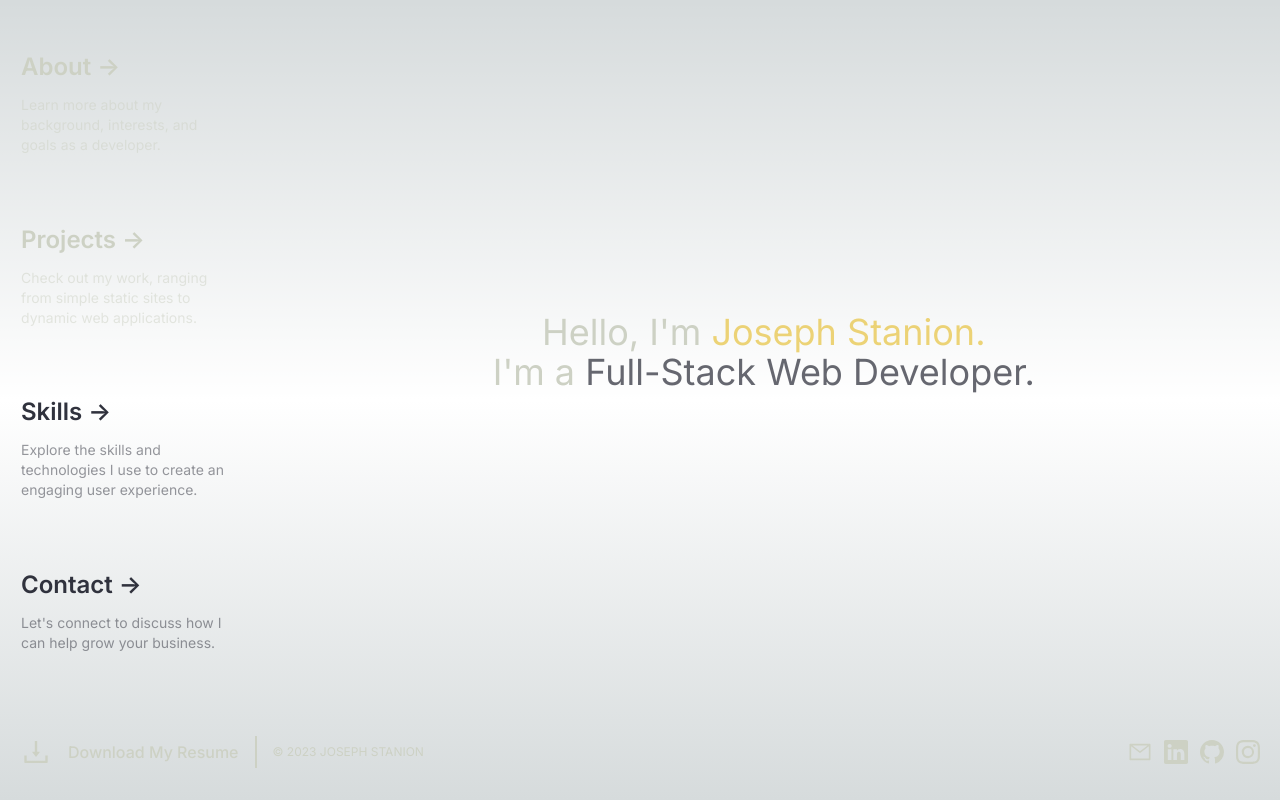
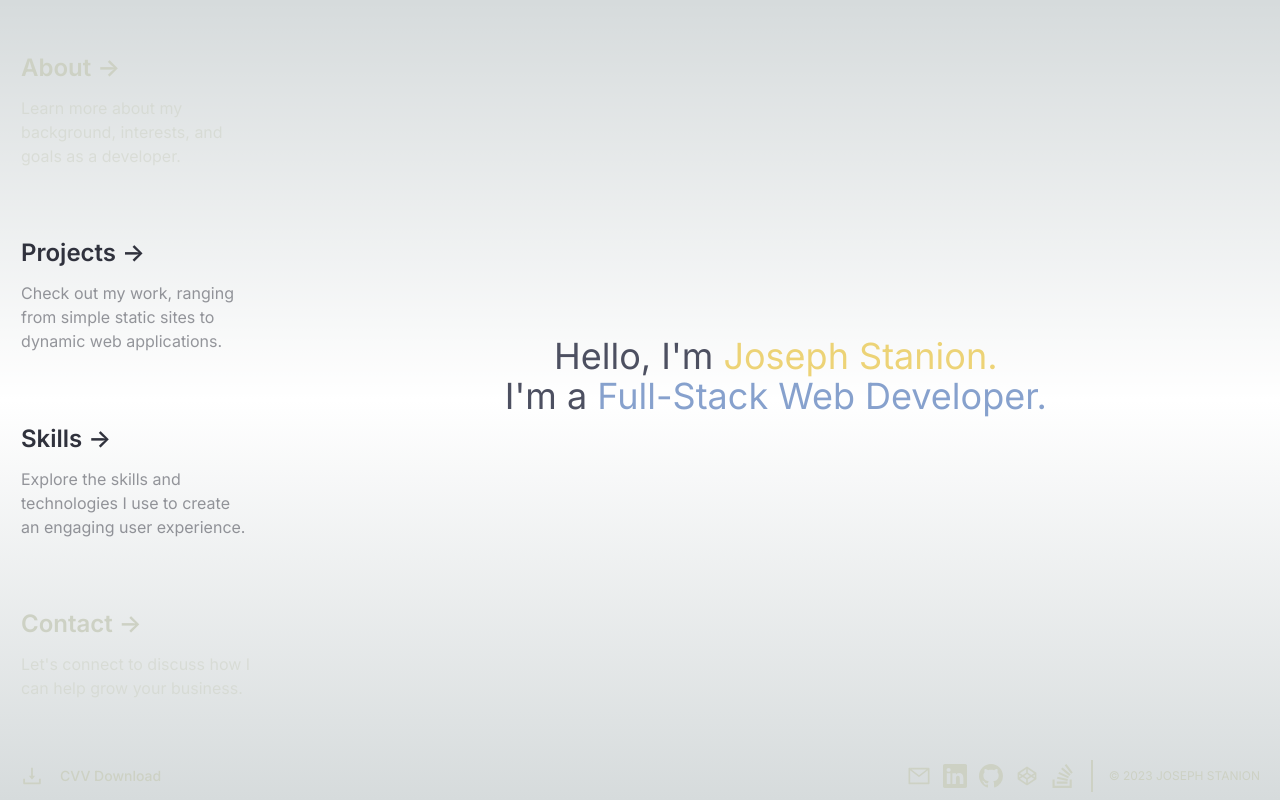
Before and after one commit to Jstanion/Portfolio, a Next.js app: page / in a window 1280 px wide. Built offline with nearby package versions, Linux system fonts and the light colour scheme.

Commit message:
added CSS properties to main components files

```diff
--- a/components/Footer.jsx
+++ b/components/Footer.jsx
@@ -1,23 +1,20 @@
 import React from "react";
 import Link from "next/link";
-import { BsGithub, BsLinkedin, BsInstagram } from "react-icons/bs";
-import { AiOutlineMail, AiOutlineDownload } from "react-icons/ai";
+import { BsGithub, BsLinkedin, BsStackOverflow } from "react-icons/bs";
+import { AiOutlineMail, AiOutlineDownload, AiOutlineCodepen } from "react-icons/ai";
 
 export default function Footer() {
   return (
     <footer className="text-mdGray body-font">
-      <div className="container px-5 py-8 mx-auto flex items-center sm:flex-row flex-col">
+      <div className="container px-5 py-2 mx-auto flex items-center sm:flex-row flex-col">
         <a
           href="/Joseph_Stanion_Resume.pdf"
-          className="flex title-font font-medium items-center md:justify-start justify-center text-ltGray hover:text-yellow"
+          className="flex text-sm title-font font-medium items-center md:justify-start justify-center text-ltGray hover:text-yellow"
           download
         >
-          <AiOutlineDownload size={32} className="mr-4"/>
-          Download My Resume
+          <AiOutlineDownload size={24} className="mr-4"/>
+          CVV Download
         </a>
-        <p className="text-xs text-ltGray sm:ml-4 sm:pl-4 sm:border-l-2 sm:border-ltGray sm:py-2 sm:mt-0 mt-4">
-          © 2023 JOSEPH STANION
-        </p>
         <span className="inline-flex sm:ml-auto sm:mt-0 mt-4 justify-center sm:justify-start">
           <Link href="mailto:joseph.stanion@gmail.com" className="text-ltGray hover:text-yellow">
             <AiOutlineMail size={24} />
@@ -32,12 +29,22 @@ export default function Footer() {
             <BsGithub size={24} />
           </Link>
           <Link
-            href="https://www.instagram.com/digital_alchemy7/"
+            href="https://codepen.io/Jstanion"
             className="ml-3 text-ltGray hover:text-yellow"
           >
-            <BsInstagram size={24} />
+            <AiOutlineCodepen size={24} />
           </Link>
+          <Link
+            href="https://stackoverflow.com/users/21083718/joey"
+            className="ml-3 text-ltGray hover:text-yellow"
+          >
+            <BsStackOverflow size={24} />
+          </Link>
+
         </span>
+        <p className="text-xs text-ltGray sm:ml-4 sm:pl-4 sm:border-l-2 sm:border-ltGray sm:py-2 sm:mt-0 mt-4">
+          © 2023 JOSEPH STANION
+        </p>
       </div>
     </footer>
   );
--- a/components/Hero.jsx
+++ b/components/Hero.jsx
@@ -3,14 +3,14 @@ import React from "react";
 export default function Hero() {
   return (
     <div className="flex w-full text-center items-center justify-center">
-      <p className="text-4xl text-ltGray">
+      <p className="text-4xl text-mdGray">
         Hello, I&apos;m{" "}
-        <span className="text-yellow dark:drop-shadow-[0_0_0.3rem_#ffffff70] animate-pulse">
+        <span className="text-yellow dark:drop-shadow-[0_0_0.3rem_#e8c54770] animate-pulse">
           Joseph Stanion.
         </span>
         <br />
         I&apos;m a{" "}
-        <span className="text-dkGray dark:drop-shadow-[0_0_0.3rem_#ffffff70] animate-pulse">
+        <span className="text-blue dark:drop-shadow-[0_0_0.3rem_#5c80bc70] animate-pulse">
           Full-Stack Web Developer.
         </span>
       </p>
--- a/components/Navbar.jsx
+++ b/components/Navbar.jsx
@@ -16,7 +16,7 @@ export default function Navbar() {
           </span>
         </h2>
         <p
-          className={`m-0 max-w-[30ch] text-sm opacity-50 text-ltGray group-hover:text-yellow`}
+          className={`m-0 max-w-[30ch] opacity-50 text-ltGray group-hover:text-yellow`}
         >
           Learn more about my background, interests, and goals as a developer.
         </p>
@@ -27,7 +27,7 @@ export default function Navbar() {
         className="group rounded-lg border border-transparent px-5 py-4 transition-colors hover:border-gray-300 hover:bg-gray-100 hover:dark:border-neutral-700 hover:dark:bg-neutral-800 hover:dark:bg-opacity-30"
       >
         <h2
-          className={`mb-3 text-2xl font-semibold text-ltGray group-hover:text-yellow`}
+          className={`mb-3 text-2xl font-semibold text-dkGray group-hover:text-yellow`}
         >
           Projects{" "}
           <span className="inline-block transition-transform duration-500 group-hover:translate-x-5 motion-reduce:transform-none group-hover:text-yellow">
@@ -35,7 +35,7 @@ export default function Navbar() {
           </span>
         </h2>
         <p
-          className={`m-0 max-w-[30ch] text-sm opacity-50 text-ltGray group-hover:text-yellow`}
+          className={`m-0 max-w-[30ch] opacity-50 text-dkGray group-hover:text-yellow`}
         >
           Check out my work, ranging from simple static sites to dynamic web
           applications.
@@ -55,7 +55,7 @@ export default function Navbar() {
           </span>
         </h2>
         <p
-          className={`m-0 max-w-[30ch] text-sm opacity-50 text-dkGray group-hover:text-yellow`}
+          className={`m-0 max-w-[30ch] opacity-50 text-dkGray group-hover:text-yellow`}
         >
           Explore the skills and technologies I use to create an engaging user
           experience.
@@ -67,7 +67,7 @@ export default function Navbar() {
         className="group rounded-lg border border-transparent px-5 py-4 transition-colors hover:border-gray-300 hover:bg-gray-100 hover:dark:border-neutral-700 hover:dark:bg-neutral-800/30"
       >
         <h2
-          className={`mb-3 text-2xl font-semibold text-dkGray group-hover:text-yellow`}
+          className={`mb-3 text-2xl font-semibold text-ltGray group-hover:text-yellow`}
         >
           Contact{" "}
           <span className="inline-block transition-transform duration-500 group-hover:translate-x-5 motion-reduce:transform-none group-hover:text-yellow">
@@ -75,7 +75,7 @@ export default function Navbar() {
           </span>
         </h2>
         <p
-          className={`m-0 max-w-[30ch] text-sm opacity-50 text-dkGray group-hover:text-yellow`}
+          className={`m-0 max-w-[30ch] opacity-50 text-ltGray group-hover:text-yellow`}
         >
           Let&apos;s connect to discuss how I can help grow your business.
         </p>
```
